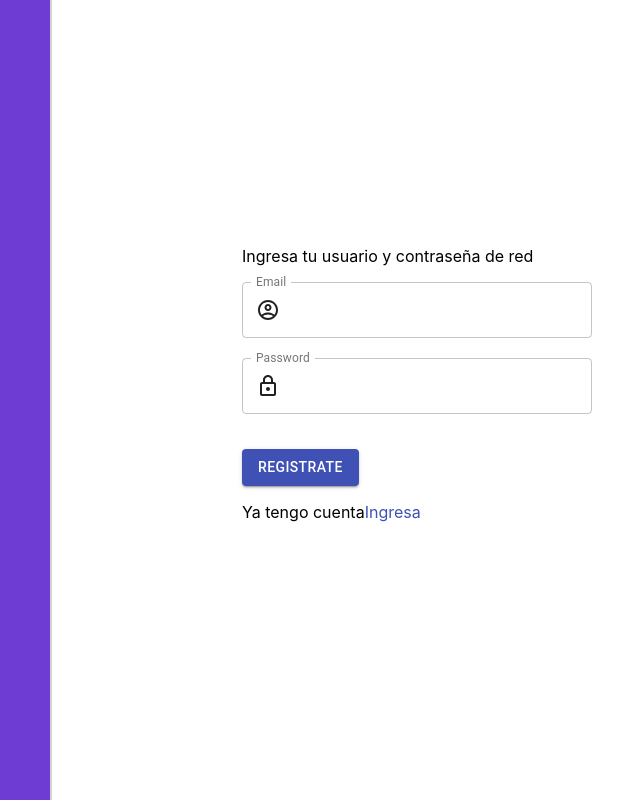
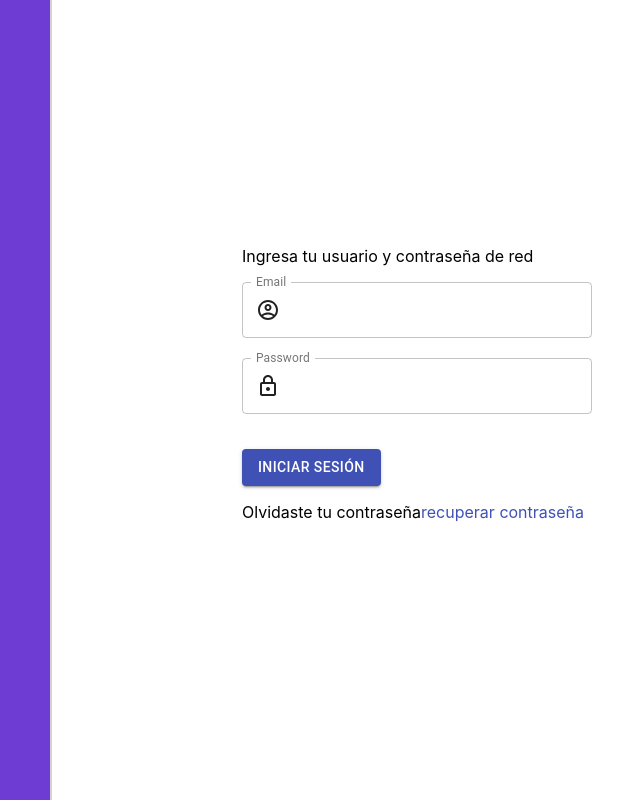
Before and after one commit to AlmeAld/GYM-Atenea, a React (Create React App) app: page / in a window 1280 px wide. Shown: the whole page, without its empty margins (588-1228 px from the left). Built offline with nearby package versions, Linux system fonts and the light colour scheme; no server answers.

Commit message:
eliminando boton register

```diff
--- a/src/components/layout/LoginLayout.jsx
+++ b/src/components/layout/LoginLayout.jsx
@@ -197,37 +197,18 @@ function Login() {
               <span>{passwordError}</span>
             </div>
             <div>
-              {activeUser ? (
-                <>
               <Button variant="contained" color="primary" onClick={Login}>
-                    Ingresar
+                Iniciar Sesión
               </Button>
               <p>
-                    No tengo cuenta?
+                Olvidaste tu contraseña
                 <span
                   style={{ color: "#3f51b5", cursor: "pointer" }}
                   onClick={() => setActiveUser(!activeUser)}
                 >
-                      Registrate
+                  recuperar contraseña
                 </span>
               </p>
-                </>
-              ) : (
-                <>
-                  <Button variant="contained" color="primary" onClick={SignUp}>
-                    Registrate
-                  </Button>
-                  <p>
-                    Ya tengo cuenta
-                    <span
-                      style={{ color: "#3f51b5", cursor: "pointer" }}
-                      onClick={() => setActiveUser(!activeUser)}
-                    >
-                      Ingresa
-                    </span>
-                  </p>
-                </>
-              )}
             </div>
           </Box>
           <div />
```
Lines whose indentation alone changed are shown as unchanged.
